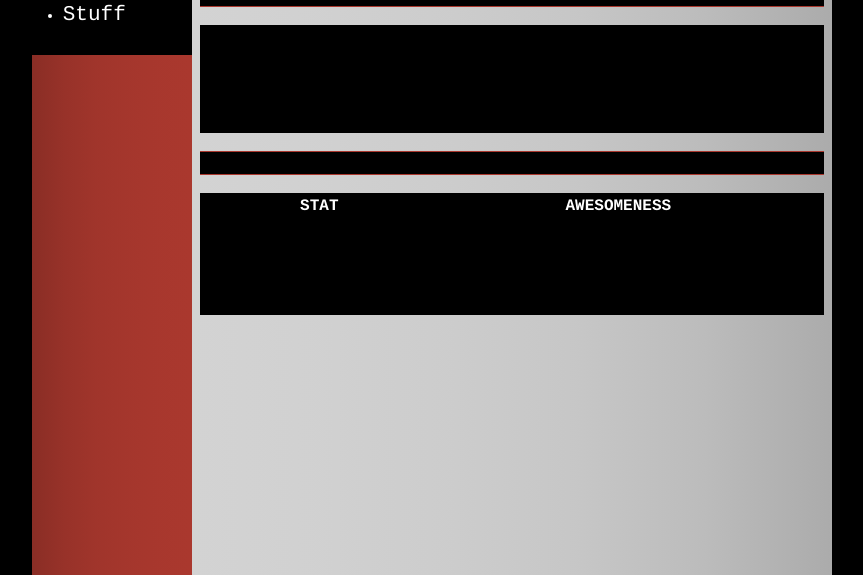
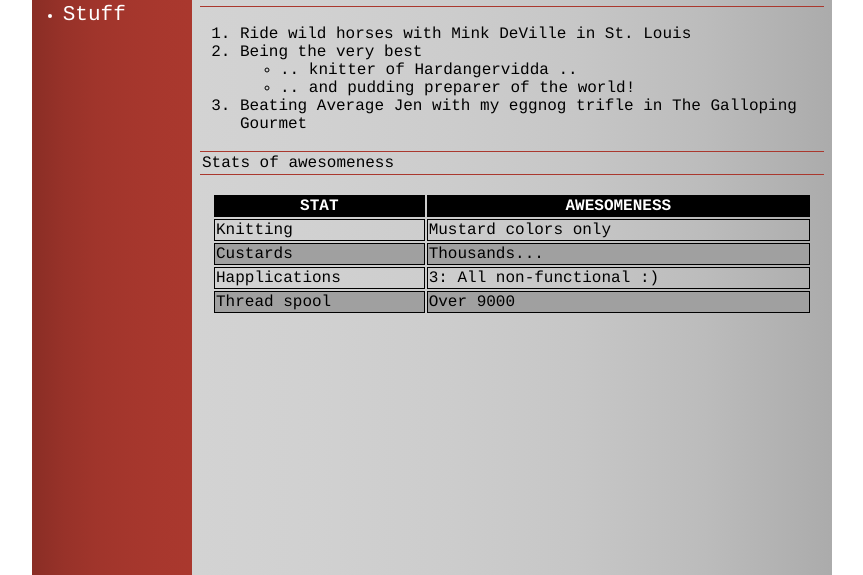
Before and after one commit to erikholl/CV, a plain HTML site: page index.html in a window 1280 px wide. Shown: the part 225-800 px from the top of the page, without its empty margins (208-1071 px from the left). Drawn offline with Linux system fonts and the light colour scheme.

Commit message:
remove background viewport

```diff
--- a/style.css
+++ b/style.css
@@ -3,7 +3,7 @@
 	margin: 0;
 	box-sizing: border-box;
 	font-family: "AdaptiveCode Regular", courier, monospace;
-	background-color: black;
+	/* background-color: black; */
 }
 
 body {
```
